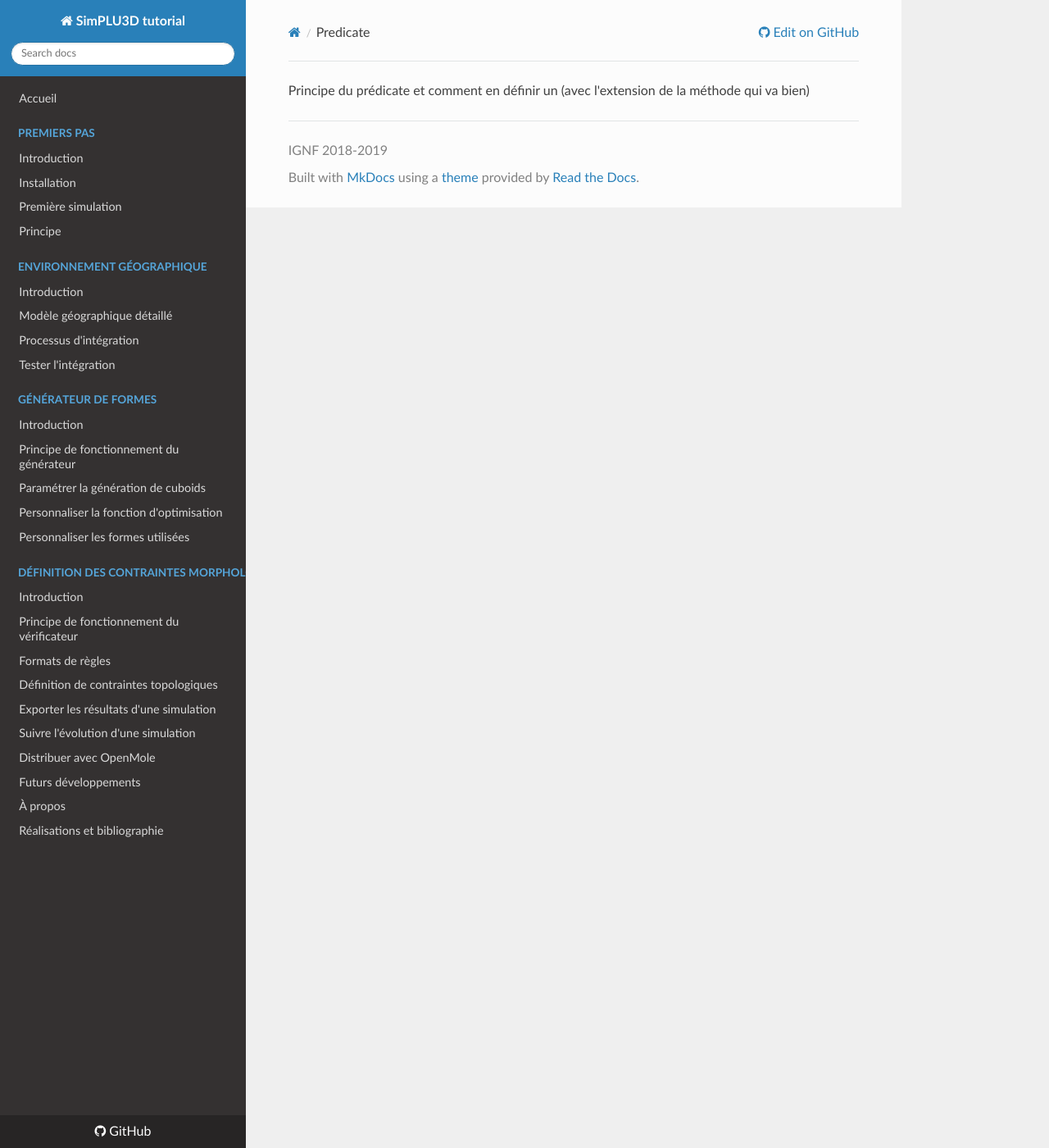
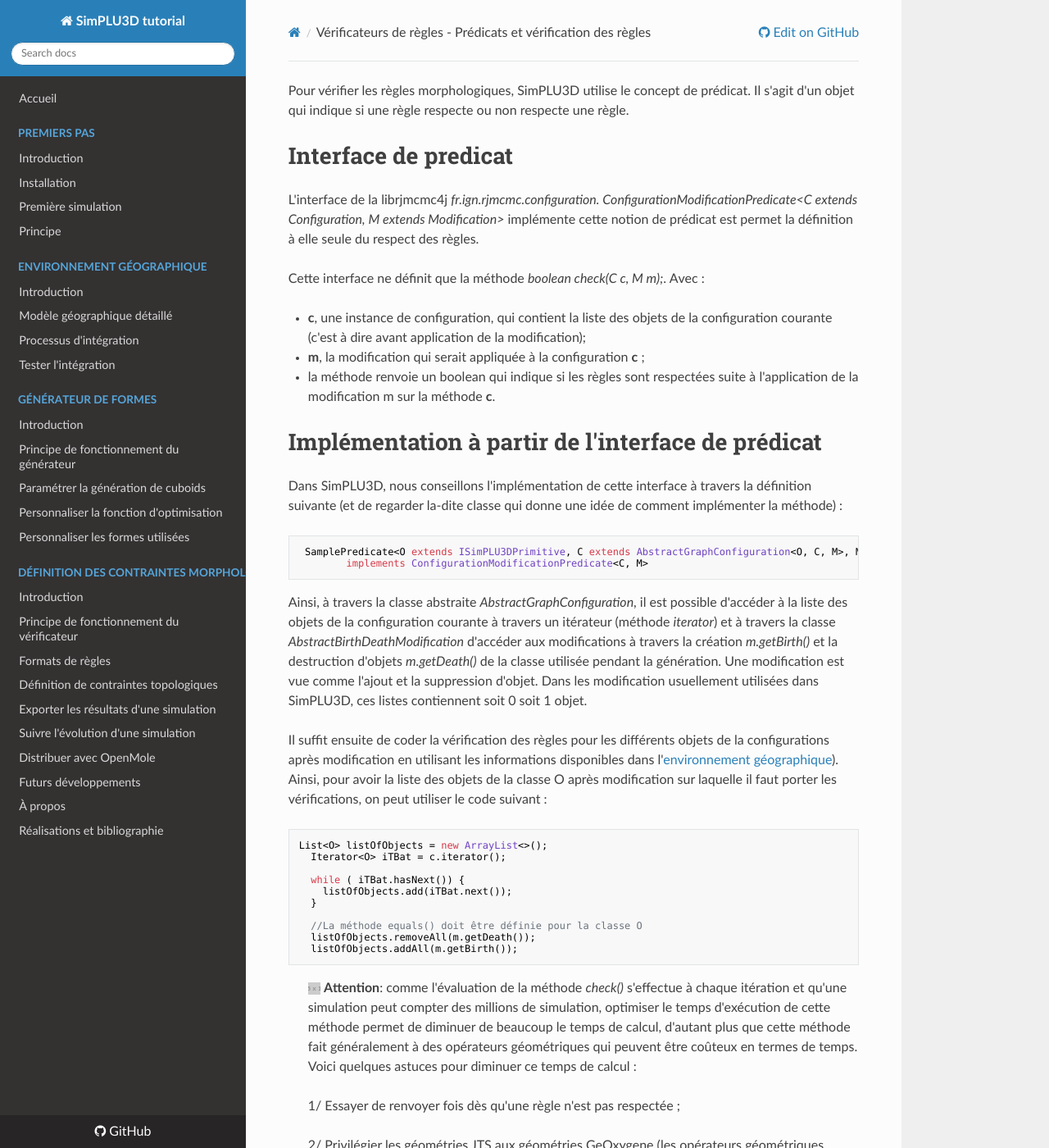
Before and after one commit to SimPLU3D/simplu3D-tutorial, an MkDocs documentation site: the page built from docs/rules/predicate.md, in a window 1280 px wide and 1400 px high. Shown: the whole window at 82% size. Built offline with MkDocs 1.6.1, drawn with Linux system fonts in a browser that asks for light colours; nearby versions of some CDN libraries; some of the changed text lies outside the part shown.

Commit message:
Begining rules part

````diff
--- a/docs/rules/predicate.md
+++ b/docs/rules/predicate.md
@@ -1 +1,64 @@
-Principe du prédicate et comment en définir un (avec l'extension de la méthode qui va bien)
+---
+title: Vérificateurs de règles - Prédicats et vérification des règles
+authors:
+    - Mickaël Brasebin
+date: 2018-10-26
+
+---
+
+Pour vérifier les règles morphologiques, SimPLU3D utilise le concept de prédicat. Il s'agit d'un objet qui indique si une règle respecte ou non respecte une règle.
+
+# Interface de predicat
+
+ L'interface de la librjmcmc4j *fr.ign.rjmcmc.configuration. ConfigurationModificationPredicate<C extends Configuration<C, M>, M extends Modification<C, M>>* implémente cette notion de prédicat est permet la définition à elle seule du respect des règles.
+
+ Cette interface ne définit que la méthode *boolean check(C c, M m);*. Avec :
+
+- **c**, une instance de configuration, qui contient la liste des objets de la configuration courante  (c'est à dire avant application de la modification);
+- **m**, la modification qui serait appliquée à la configuration **c** ;
+- la méthode renvoie un boolean qui indique si les règles sont respectées suite à l'application de la modification m sur la méthode **c**.
+
+
+# Implémentation à partir de l'interface de prédicat
+
+Dans SimPLU3D, nous conseillons l'implémentation de cette interface à travers la définition suivante (et de regarder la-dite classe qui donne une idée de comment implémenter la méthode) :
+
+```JAVA
+ SamplePredicate<O extends ISimPLU3DPrimitive, C extends AbstractGraphConfiguration<O, C, M>, M extends AbstractBirthDeathModification<O, C, M>>
+		implements ConfigurationModificationPredicate<C, M>
+```
+
+Ainsi, à travers la classe abstraite *AbstractGraphConfiguration*, il est possible d'accéder à la liste des objets de la configuration courante à travers un itérateur (méthode *iterator*) et à travers la classe *AbstractBirthDeathModification* d'accéder aux modifications à travers la création *m.getBirth()* et la destruction d'objets *m.getDeath()* de la classe utilisée pendant la génération.
+Une modification est vue comme l'ajout et la suppression d'objet. Dans les modification usuellement utilisées dans SimPLU3D, ces listes contiennent soit 0 soit 1 objet.
+
+Il suffit ensuite de coder la vérification des règles pour les différents objets de la configurations après modification en utilisant les informations disponibles dans l'[environnement géographique](../envgeo/intro.md)). Ainsi, pour avoir la liste des objets de la classe O après modification sur laquelle il faut porter les vérifications, on peut utiliser le code suivant :
+
+```JAVA
+List<O> listOfObjects = new ArrayList<>();
+  Iterator<O> iTBat = c.iterator();
+
+  while ( iTBat.hasNext()) {
+    listOfObjects.add(iTBat.next());
+  }
+
+  //La méthode equals() doit être définie pour la classe O
+  listOfObjects.removeAll(m.getDeath());
+  listOfObjects.addAll(m.getBirth());
+```
+
+
+
+> ![#f03c15](https://placehold.it/15/f03c15/000000?text=+) **Attention**: comme l'évaluation de la méthode *check()* s'effectue à chaque itération et qu'une simulation peut compter des millions de simulation, optimiser le temps d'exécution de cette méthode permet de diminuer de beaucoup le temps de calcul, d'autant plus que cette méthode fait généralement à des opérateurs géométriques qui peuvent être coûteux en termes de temps. Voici quelques astuces pour diminuer ce temps de calcul :
+
+> 1/ Essayer de renvoyer fois dès qu'une règle n'est pas respectée ;
+
+> 2/ Privilégier les géométries JTS aux géométries GeOxygene (les opérateurs géométriques appliquées aux géométries GeOyegne nécessitent une conversion JTS qui augmente le temps de calcul) ;
+
+> 3/ Conserver des objets en cache lorsqu'ils sont fixes pour éviter de les re-générer à chaque étape.
+
+> 4/ Il n'est pas nécessaire de vérifier les règles pour tous les objets de la configuration après modification. En effet, les géométries dans la configuration avant modifications vérifient déjà ces règles. Cela est notamment vrai pour les règles de hauteur ou de distance 2D avec d'autres limites
+
+
+# Implémentation à partir de la classe abstraite DefaultAbstractPredicate
+
+La classe *fr.ign.cogit.simplu3d.util.regulation.DefaultAbstractPredicate* contient un certain nombre de fonctions géométriques de base qui sont issues de règles souvent utilisées dans SimPLU3D. Les méthodes de cette classe suivent les principes évoqués précédemment et permet de diminuer le temps de calcul.
````
Also changed, not shown: docs/rules/formats.md (+8 -0 lines), docs/rules/intro.md (+12 -1 lines), docs/rules/topologique.md (+8 -0 lines), docs/rules/img/principe.png (added), docs/rules/img/principe.svg (added).
